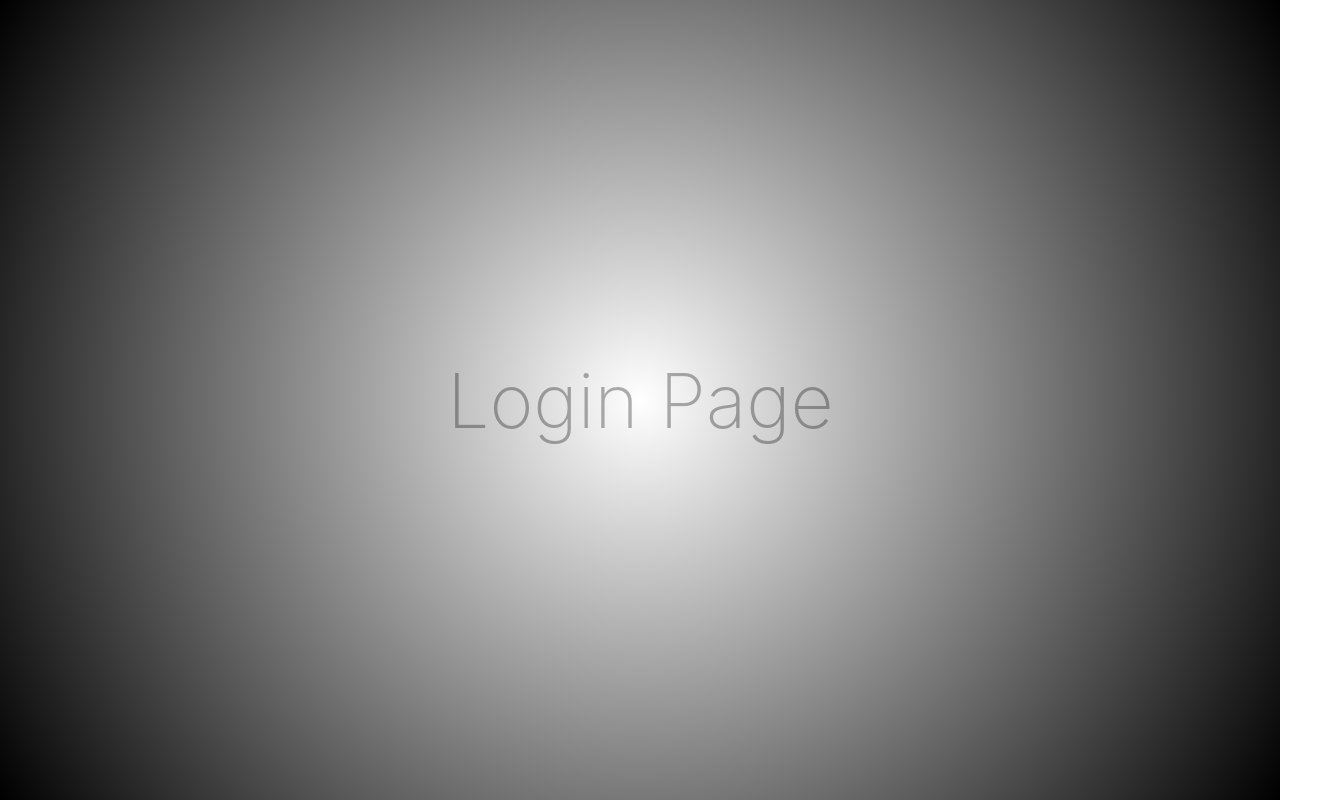
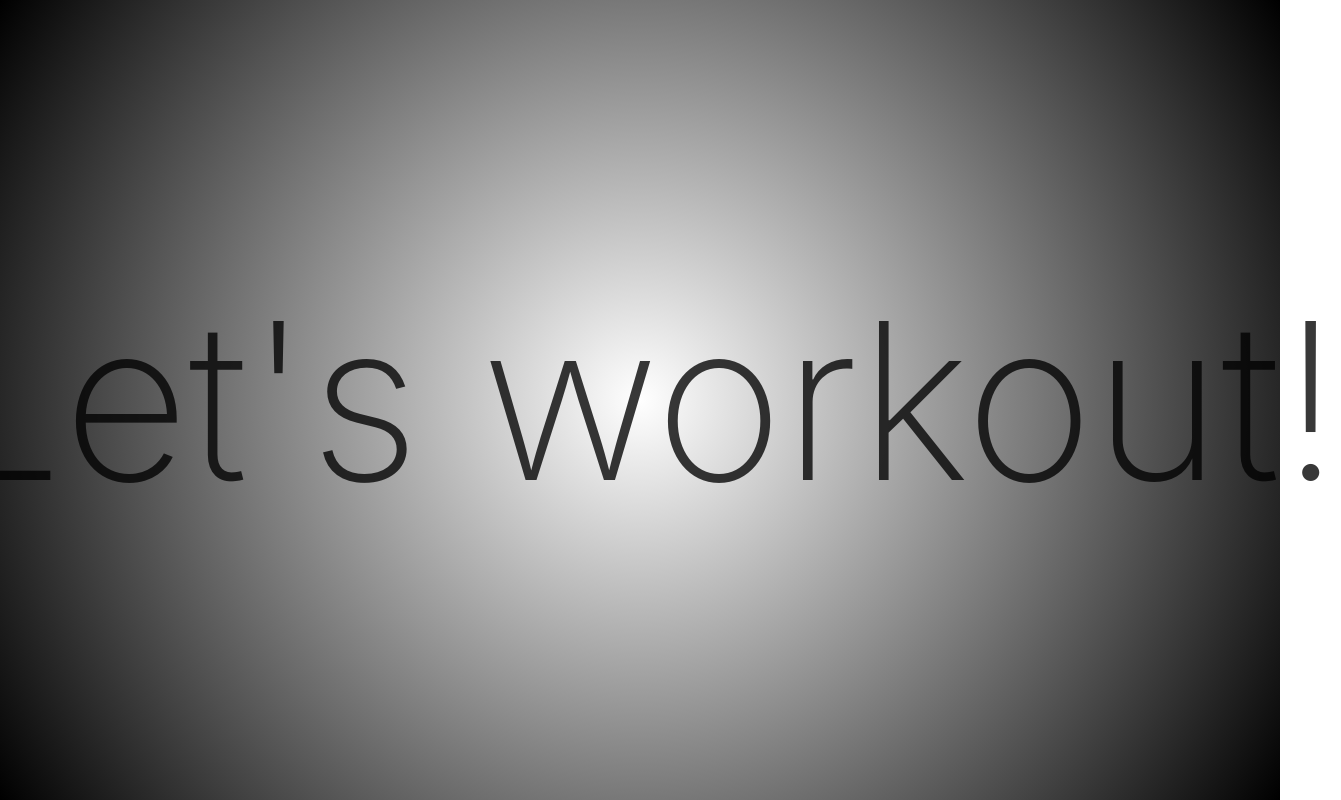
Before and after one commit to Braulin96/ShapeUp, a React (Create React App) app: page / in a window 1280 px wide. Shown: the whole page, 1341 px wide, since content can reach past the window. Built offline with nearby package versions, Linux system fonts and the light colour scheme.

Commit message:
set a status with timer to decide what to display

```diff
--- a/src/components/Login/LoginBlock.js
+++ b/src/components/Login/LoginBlock.js
@@ -1,24 +1,51 @@
+import React, { useState, useEffect } from "react";
 import PropTypes from "prop-types";
 import { motion } from "framer-motion";
 import "./LoginBlock.css";
 
 const LoginBlock = () => {
+  const [showSecond, setShowSecond] = useState(false);
+
+  useEffect(() => {
+    // Set a timeout to switch the state after the first animation completes
+    const timer = setTimeout(() => {
+      setShowSecond(true);
+    }, 21000); // 20 seconds for animation + 1 second delay
+
+    return () => clearTimeout(timer); // Cleanup the timer on component unmount
+  }, []);
+
   return (
-    <motion.div className="loginBlock w-screen h-screen text-black flex justify-center items-center text-[70px] font-extralight">
+    <motion.div className="loginBlock w-screen h-screen text-black flex justify-center items-center text-[70px] font-extralight relative">
+      {!showSecond && (
         <motion.div
+          className="absolute"
           animate={{
-          scale: [4, 3, 2, 1, 0],
-          //rotate: [0, 90, 180, 360],
-          opacity: [1, 0.8, 0.5, 0.3, 0],
-          // borderRadius: ["20%", "20%", "50%", "50%", "20%"],
+            scale: [0, 2, 4, 2, 0],
+            opacity: [0, 0.5, 1, 0.5, 0],
           }}
           transition={{
-          duration: 10, // Duration of the entire animation cycle
+            duration: 20, // Duration of the entire animation cycle
             delay: 1, // Delay before the animation starts
           }}
         >
-        Login Page
+          Let's workout!
         </motion.div>
+      )}
+      {showSecond && (
+        <motion.div
+          className="absolute"
+          animate={{
+            scale: [0, 1],
+            opacity: [0, 1],
+          }}
+          transition={{
+            duration: 2, // Duration of the animation cycle
+          }}
+        >
+          Here we go
+        </motion.div>
+      )}
     </motion.div>
   );
 };
```
Lines whose indentation alone changed are shown as unchanged.
